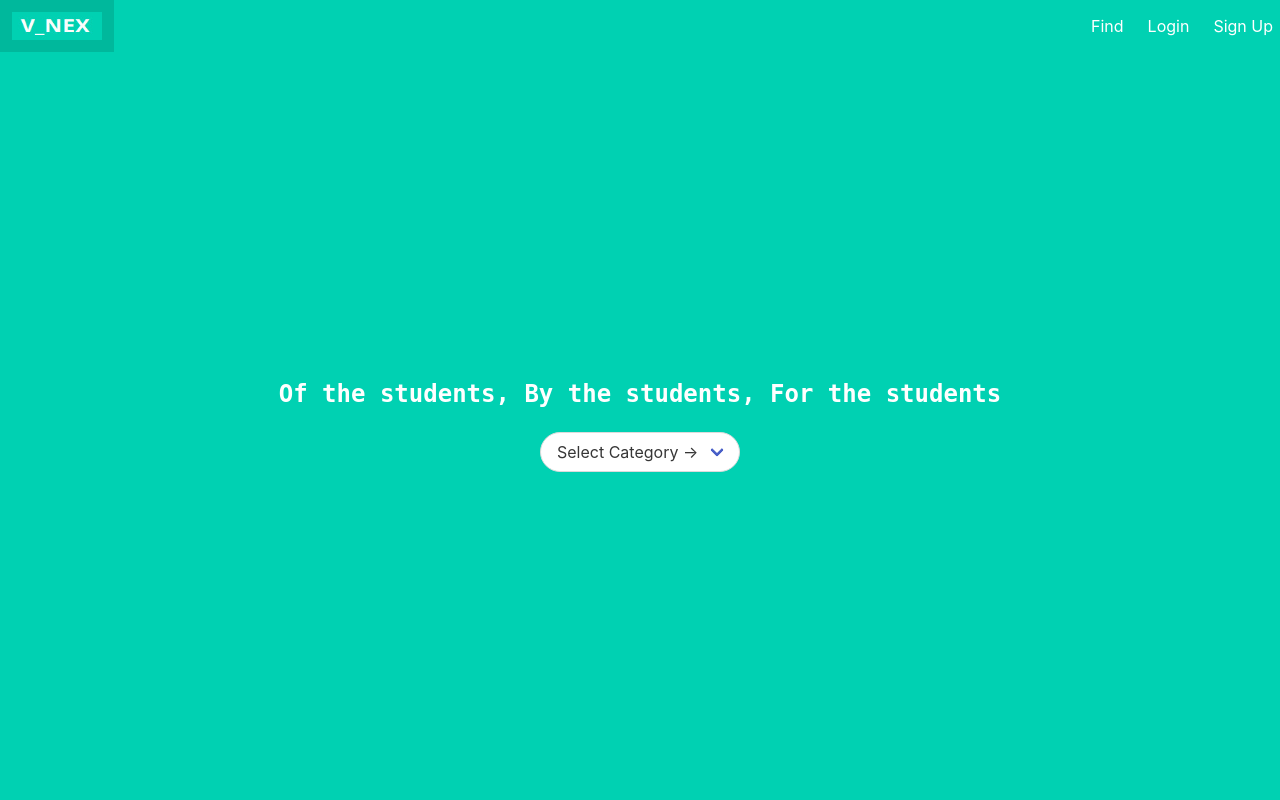
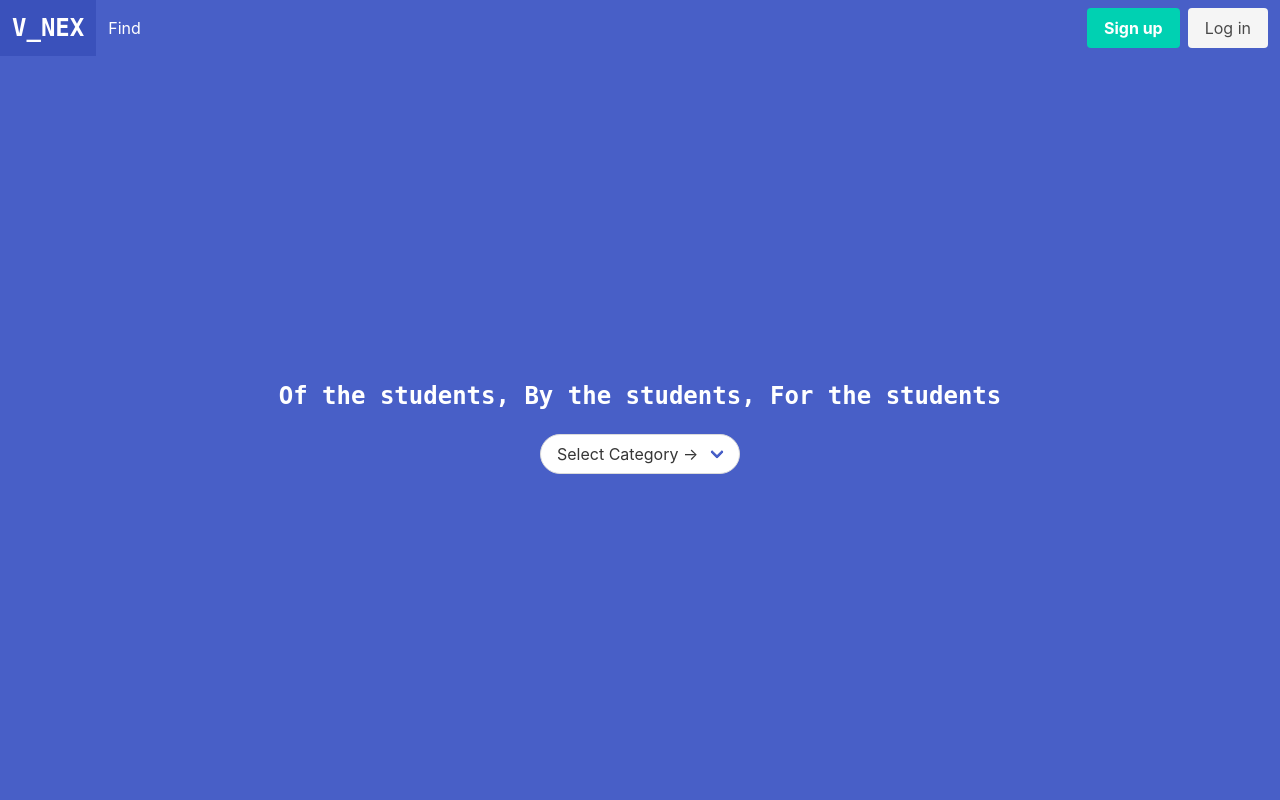
Before and after one commit to prasannan-robots/v_nex, a Flask app: page / in a window 1280 px wide. Run offline with Flask 2, Linux system fonts and the light colour scheme; tables that the repository leaves empty hold one stand-in row (values such as "Sample post"); some libraries are stand-ins or nearby versions.

Commit message:
Changed navbar style

```diff
--- a/web/templates/base.html
+++ b/web/templates/base.html
@@ -12,10 +12,67 @@
 </head>
 
 <body>
-    <section class="hero is-primary is-fullheight">
+
+    <section class="hero is-link is-fullheight">
 
         <div class="hero-head">
-            <nav class="navbar">
+            <nav class="navbar" role="navigation" aria-label="main navigation">
+                <div class="navbar-brand">
+                  <a class="navbar-item" href="/">
+                    <h4 class="title is-4 is-family-monospace">V_NEX</h3>
+                  </a>
+
+                  <a role="button" class="navbar-burger" aria-label="menu" aria-expanded="false" data-target="navbarBasicExample">
+                    <span aria-hidden="true"></span>
+                    <span aria-hidden="true"></span>
+                    <span aria-hidden="true"></span>
+                  </a>
+                </div>
+
+                <div id="navbarBasicExample" class="navbar-menu">
+                  <div class="navbar-start">
+                    <a href="{{ url_for('view.look') }}" class="navbar-item">
+                        Find
+                    </a>
+                    {% if current_user.is_authenticated %}
+                    <a href="{{ url_for('user_management.dashboard') }}" class="navbar-item">
+                        User
+                    </a>
+                    {% endif %}
+
+                    {% if current_user.is_authenticated %}
+                            <a href="{{ url_for('authentication.logout') }}" class="navbar-item">
+                                Logout
+                            </a>
+                    {% endif %}
+                    {% if current_user.is_authenticated %}
+                    <a href="{{ url_for('user_management.dashboard') }}" class="navbar-item">
+                        Profile
+                    </a>
+                    {% endif %}
+                    {% if current_user.is_authenticated %}
+                            <a href="{{ url_for('user_management.settings') }}" class="navbar-item">
+                                Settings <i class="fa-solid fa-gear" style="padding-left: 20px;"></i>
+                            </a>
+                            {% endif %}
+                  </div>
+                  {% if not current_user.is_authenticated %}
+                  <div class="navbar-end">
+                    <div class="navbar-item">
+                      <div class="buttons">
+                        <a class="button is-primary" href="{{ url_for('authentication.signup') }}">
+                          <strong>Sign up</strong>
+                        </a>
+                        <a class="button is-light" href="{{ url_for('authentication.login') }}">
+                          Log in
+                        </a>
+                      </div>
+                    </div>
+                    {% endif %}
+                  </div>
+                </div>
+              </nav>
+            <!--nav class="navbar">
                 <div class="navbar-brand">
                     <a class="navbar-item" href="{{ url_for('view.home') }}">
                       <img src="../static/logo.jpg" alt="V_NEX: Sharing Intelligence" width="90" height="100">
@@ -53,7 +110,7 @@
                         </div>
                     </div>
                 </div>
-            </nav>
+            </nav-->
         </div>
 
         <div class="hero-body">
@@ -65,6 +122,33 @@
     </section>
     {% block second_content %}
     {% endblock %}
+    <script>
+        document.addEventListener('DOMContentLoaded', () => {
+
+            // Get all "navbar-burger" elements
+            const $navbarBurgers = Array.prototype.slice.call(document.querySelectorAll('.navbar-burger'), 0);
+
+            // Check if there are any navbar burgers
+            if ($navbarBurgers.length > 0) {
+
+              // Add a click event on each of them
+              $navbarBurgers.forEach( el => {
+                el.addEventListener('click', () => {
+
+                  // Get the target from the "data-target" attribute
+                  const target = el.dataset.target;
+                  const $target = document.getElementById(target);
+
+                  // Toggle the "is-active" class on both the "navbar-burger" and the "navbar-menu"
+                  el.classList.toggle('is-active');
+                  $target.classList.toggle('is-active');
+
+                });
+              });
+            }
+
+          });
+    </script>
 </body>
 
 </html>
```
